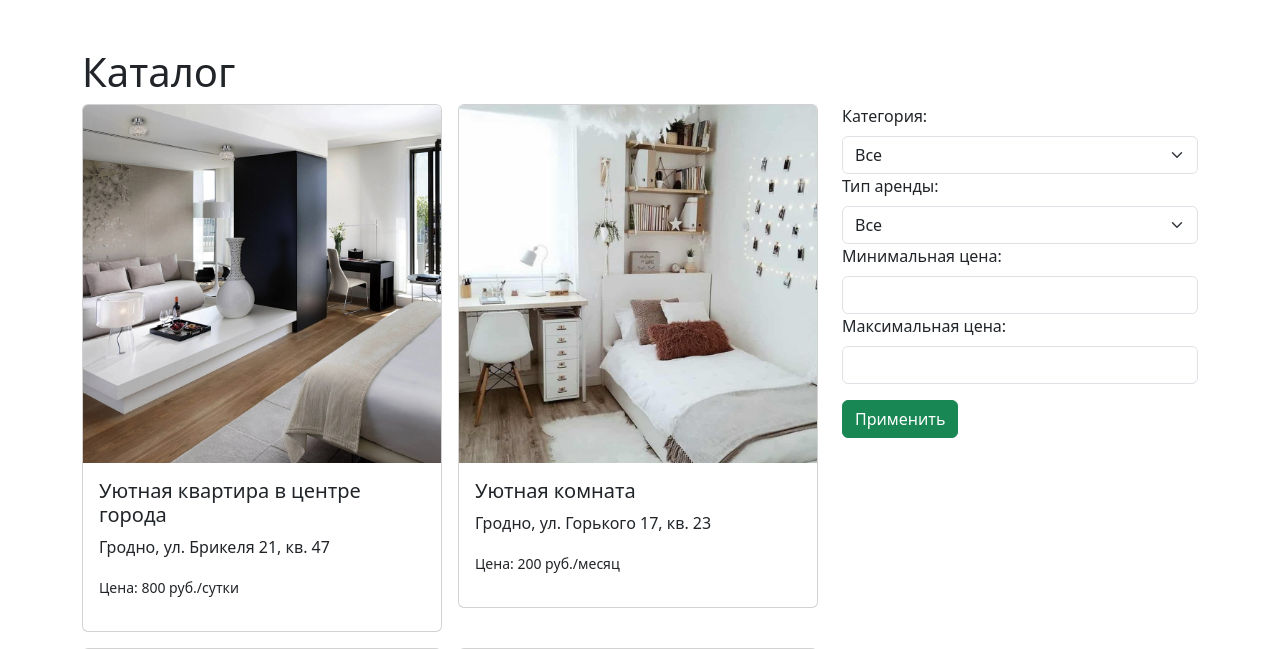
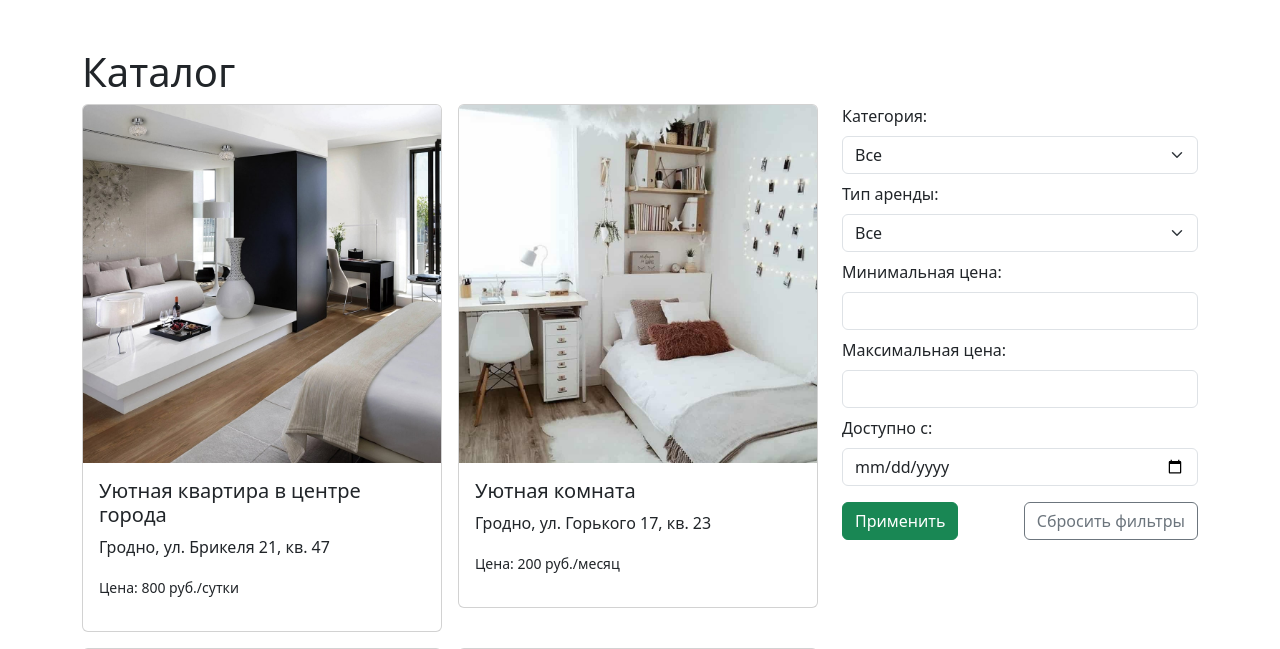
Before and after one commit to TheLastSurvived/apartment, a Flask app: page /catalog in a window 1280 px wide. Shown: the part 78-727 px from the top of the page. Run offline with Flask 3, Linux system fonts and the light colour scheme; some libraries are stand-ins or nearby versions.

Commit message:
minimal changes

```diff
--- a/app.py
+++ b/app.py
@@ -48,6 +48,7 @@ class Articles(db.Model):
     price = db.Column(db.Integer)
     type_app = db.Column(db.String(100))
     address= db.Column(db.String(100))
+    count_rooms = db.Column(db.Integer)
     id_user = db.Column(db.Integer, db.ForeignKey('users.id'))
 
     orders = db.relationship('Orders', backref='article', lazy=True)
@@ -69,7 +70,7 @@ class Orders(db.Model):
 class Messages(db.Model):
     id = db.Column(db.Integer, primary_key=True)
     content = db.Column(db.Text, nullable=False)
-    timestamp = db.Column(db.DateTime, default=datetime.utcnow)
+    timestamp = db.Column(db.DateTime, default=datetime.now)
     sender_id = db.Column(db.Integer, db.ForeignKey('users.id'), nullable=False)
     recipient_id = db.Column(db.Integer, db.ForeignKey('users.id'), nullable=False)
     article_id = db.Column(db.Integer, db.ForeignKey('articles.id'), nullable=False)
@@ -235,7 +236,6 @@ def my_chats():
 
 @app.context_processor
 def inject_unread_messages():
-
     if 'name' in session:
         current_user = Users.query.filter_by(email=session['name']).first()
 
@@ -257,12 +257,13 @@ def profile():
         category = request.form.get('category')
         type_app = request.form.get('type')
         price = request.form.get('price')
+        count_rooms = request.form.get('count_rooms')
         image = request.files['image']
         filename = secure_filename(image.filename)
         pic_name = str(uuid.uuid4()) + "_" + filename
         image.save("static/img/upload/" + pic_name)
         text = request.form.get('ckeditor')
-        article = Articles(title=title,address=address,category=category,type_app=type_app,price=price,image_name=pic_name,text=text,id_user=total_user.id)
+        article = Articles(title=title,address=address,category=category,type_app=type_app,price=price,image_name=pic_name,text=text,id_user=total_user.id,count_rooms=count_rooms)
         db.session.add(article)
         db.session.commit()
         flash("Запись добавлена!", category="ok")
@@ -277,11 +278,12 @@ def catalog():
         min_price = request.args.get('min_price')
         max_price = request.args.get('max_price')
         type_app = request.args.get('type_app')
+        available_date_str = request.args.get('available_date')
+        available_date = datetime.strptime(available_date_str, "%Y-%m-%d") if available_date_str else None
+        count_rooms = request.args.get('room_type')
 
-        # Строим базовый запрос
         query = Articles.query
 
-        # Применяем фильтры, если они указаны
         if category:
             query = query.filter(Articles.category == category)
         if min_price:
@@ -290,8 +292,14 @@ def catalog():
             query = query.filter(Articles.price <= int(max_price))
         if type_app:
             query = query.filter(Articles.type_app == type_app)
+        if available_date:
+            query = query.filter(~Articles.orders.any(Orders.date == available_date))
+        if count_rooms:
+            if int(count_rooms) >= 4:
+                query = query.filter(Articles.count_rooms >= int(count_rooms))
+            else:
+                query = query.filter(Articles.count_rooms == int(count_rooms))
 
-        # Выполняем запрос и получаем отфильтрованные статьи
         filtered_articles = query.all()
         return render_template("catalog.html",articles=filtered_articles)
 
@@ -308,6 +316,7 @@ def card(id):
         article.type_app = request.form.get('type')
         article.price = request.form.get('price')
         article.text = request.form.get('ckeditor')
+        article.count_rooms = request.form.get('count_rooms')
         image = request.files['image']
         if image:
             filename = secure_filename(image.filename)
@@ -382,12 +391,23 @@ def delete_order(id):
 @app.route('/add-order/<int:id_user>/<int:id_article>', methods=[ 'POST'])
 def add_order(id_user,id_article):
     if request.method == 'POST':
-        date = request.form.get('date')
-        date = datetime.strptime(date, '%Y-%m-%d')
-        order = Orders(date=date,id_user=id_user,id_article=id_article)
-        db.session.add(order)
-        db.session.commit()
-    flash("Заказ оформлен!", category="ok")
+        date_str = request.form.get('date')
+        try:
+            selected_date = datetime.strptime(date_str, '%Y-%m-%d').date()
+            current_date = datetime.now().date()
+
+            if selected_date < current_date:
+                flash("Нельзя забронировать на прошедшую дату!", category="bad")
+            elif Orders.query.filter_by(date=selected_date, id_article=id_article).first():
+                flash("Эта дата уже занята!", category="bad")
+            else:
+                order = Orders(date=selected_date, id_user=id_user, id_article=id_article)
+                db.session.add(order)
+                db.session.commit()
+                flash("Заказ оформлен!", category="ok")
+        except ValueError:
+            flash("Некорректный формат даты!", category="bad")
+
     return redirect(url_for("card", id=id_article))
 
 
--- a/templates/catalog.html
+++ b/templates/catalog.html
@@ -5,7 +5,6 @@
 
 {% block main %}
   <main>
-
     <div class="container my-5">
         <h1>Каталог</h1>
         {% with messages = get_flashed_messages(True) %}
@@ -47,35 +46,61 @@
         <div class="col-md-4">
           <form method="GET" action="/catalog" class="">
             <label for="category" class="form-label">Категория:</label>
-        <select name="category" id="category" class="form-select">
+            <select name="category" id="category" class="form-select" onchange="toggleRoomType()">
                 <option value="">Все</option>
-            <option value="Квартиры">Квартиры</option>
-            <option value="Комнаты">Комнаты</option>
-            <option value="Дома">Дома</option>
+                <option value="Квартиры" {% if request.args.get('category') == 'Квартиры' %}selected{% endif %}>Квартиры</option>
+                <option value="Комнаты" {% if request.args.get('category') == 'Комнаты' %}selected{% endif %}>Комнаты</option>
+                <option value="Дома" {% if request.args.get('category') == 'Дома' %}selected{% endif %}>Дома</option>
             </select>
 
-        <label for="type_app" class="form-label">Тип аренды:</label>
+            <div id="roomTypeContainer" style="display: {% if request.args.get('category') == 'Квартиры' %}block{% else %}none{% endif %};">
+                <label for="room_type" class="form-label mt-2">Количество комнат:</label>
+                <select name="room_type" id="room_type" class="form-select">
+                    <option value="">Все</option>
+                    <option value="1" {% if request.args.get('room_type') == '1' %}selected{% endif %}>Однокомнатная</option>
+                    <option value="2" {% if request.args.get('room_type') == '2' %}selected{% endif %}>Двухкомнатная</option>
+                    <option value="3" {% if request.args.get('room_type') == '3' %}selected{% endif %}>Трехкомнатная</option>
+                    <option value="4" {% if request.args.get('room_type') == '4' %}selected{% endif %}>Четырёхкомнатная и более</option>
+                </select>
+            </div>
+
+            <label for="type_app" class="form-label mt-2">Тип аренды:</label>
             <select name="type_app" id="type_app" class="form-select">
                 <option value="">Все</option>
-            <option value="Type1">Посуточная</option>
-            <option value="Type2">Ежемесячная</option>
+                <option value="Посуточная" {% if request.args.get('type_app') == 'Посуточная' %}selected{% endif %}>Посуточная</option>
+                <option value="Ежемесячная" {% if request.args.get('type_app') == 'Ежемесячная' %}selected{% endif %}>Ежемесячная</option>
             </select>
 
-        <label for="min_price" class="form-label">Минимальная цена:</label>
-        <input type="number" class="form-control" name="min_price" id="min_price">
+            <label for="min_price" class="form-label mt-2">Минимальная цена:</label>
+            <input type="number" class="form-control" name="min_price" id="min_price" value="{{ request.args.get('min_price', '') }}">
 
-        <label for="max_price" class="form-label">Максимальная цена:</label>
-        <input type="number" class="form-control" name="max_price" id="max_price">
+            <label for="max_price" class="form-label mt-2">Максимальная цена:</label>
+            <input type="number" class="form-control" name="max_price" id="max_price" value="{{ request.args.get('max_price', '') }}">
 
+            <label for="available_date" class="form-label mt-2">Доступно с:</label>
+            <input type="date" class="form-control" name="available_date" id="available_date" value="{{ request.args.get('available_date', '') }}">
 
-
-        <button type="submit" class="btn btn-success my-3">Применить</button>
+            <div class="d-flex justify-content-between mt-3">
+                <button type="submit" class="btn btn-success">Применить</button>
+                <a href="/catalog" class="btn btn-outline-secondary">Сбросить фильтры</a>
+            </div>
           </form>
         </div>
-
-
+      </div>
     </div>
 
-      </div>
+    <script>
+        function toggleRoomType() {
+            const categorySelect = document.getElementById('category');
+            const roomTypeContainer = document.getElementById('roomTypeContainer');
+
+            if (categorySelect.value === 'Квартиры' || categorySelect.value === 'Дома') {
+                roomTypeContainer.style.display = 'block';
+            } else {
+                roomTypeContainer.style.display = 'none';
+                document.getElementById('room_type').value = '';
+            }
+        }
+    </script>
   </main>
 {% endblock %}
```
Also changed, not shown: templates/card.html (+8 -3 lines), templates/profile.html (+6 -1 lines), instance/database.db. Lines whose indentation alone changed are shown as unchanged.
